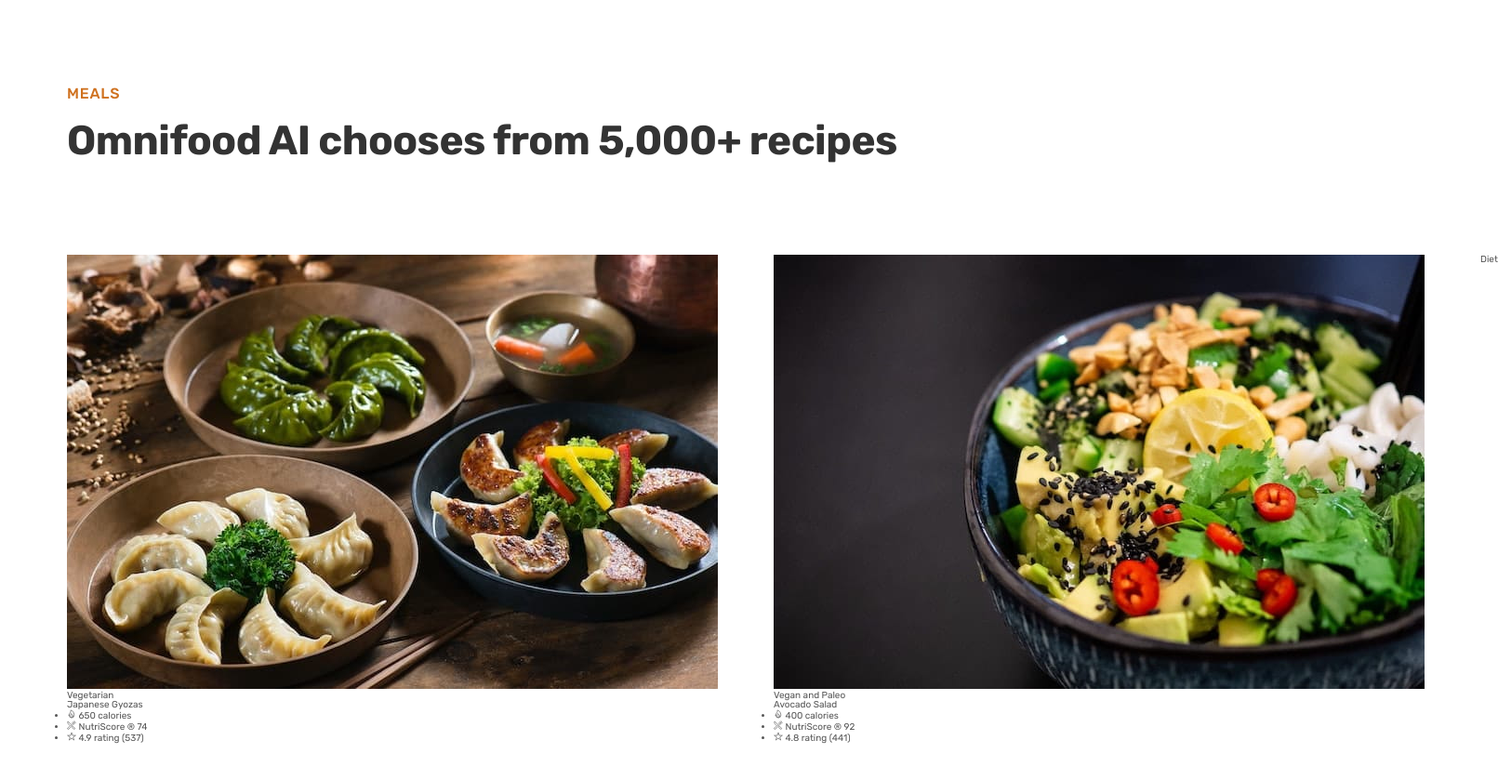
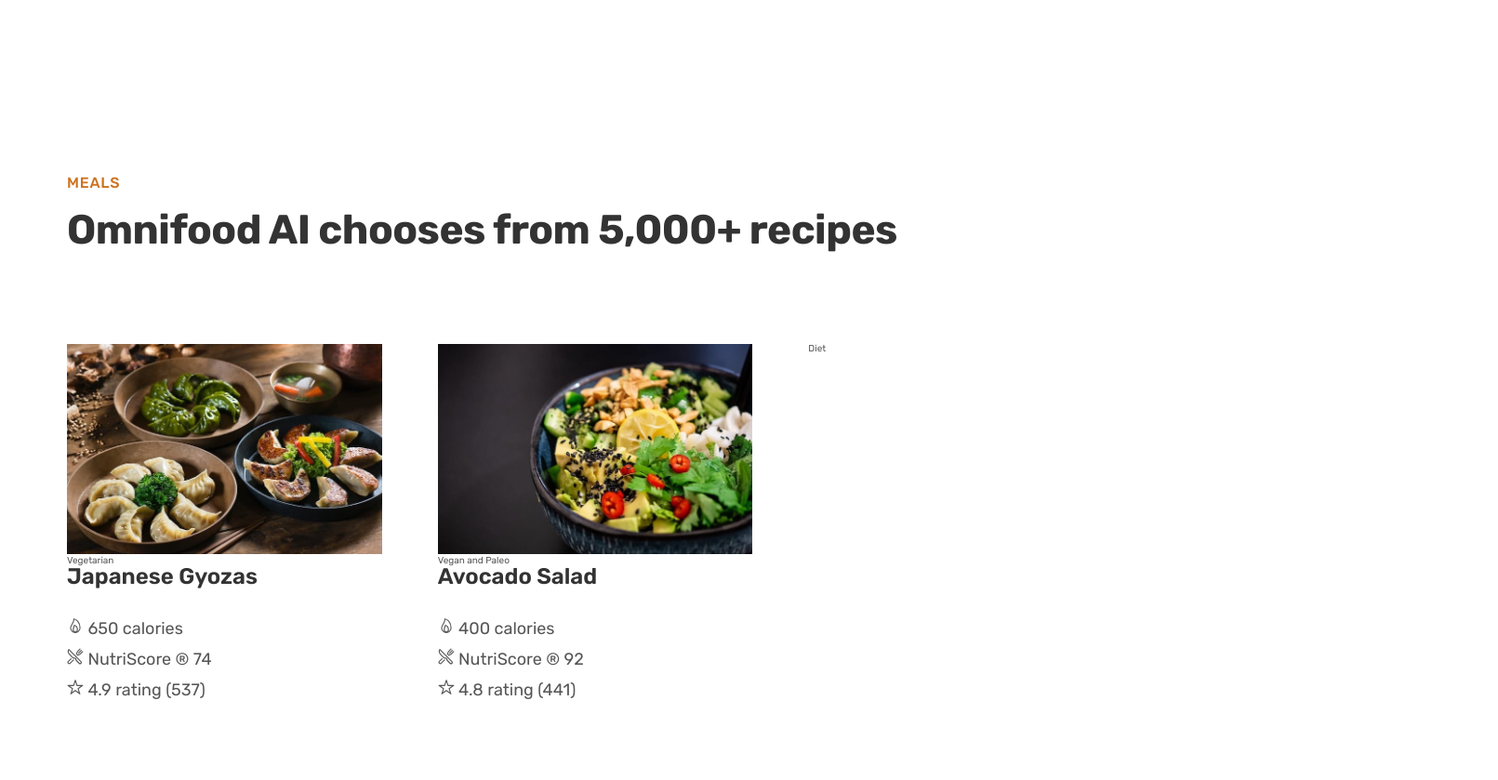
Before and after one commit to kipkoechke/Omnifood, a plain HTML site: page index.html in a window 1280 px wide. Shown: the part 2374-3213 px from the top of the page at 93% size, 1611 px wide, since content can reach past the window. Before the commit the page ends 3174 px from the top, so only its background shows below. Drawn offline with nearby package versions, Linux system fonts and the light colour scheme.

Commit message:
Styled the meal card

```diff
--- a/css/style.css
+++ b/css/style.css
@@ -175,3 +175,33 @@
 .step-img {
   width: 35%;
 }
+
+/**********************************/
+/* MEALS SECTION */
+/**********************************/
+
+.section-meal {
+  padding: 9.6rem 0;
+}
+
+.meal-img{
+  width: 100%;
+}
+
+.meal-title{
+  font-size: 2.4rem;
+  color: #333;
+  font-weight: 600;
+  margin-bottom: 3.2rem;
+}
+
+.meal-attributes{
+  list-style: none;
+  display: flex;
+  flex-direction: column;
+  gap: 1.2rem;
+}
+
+.meal-attribute{
+  font-size: 1.8rem;
+}
```
